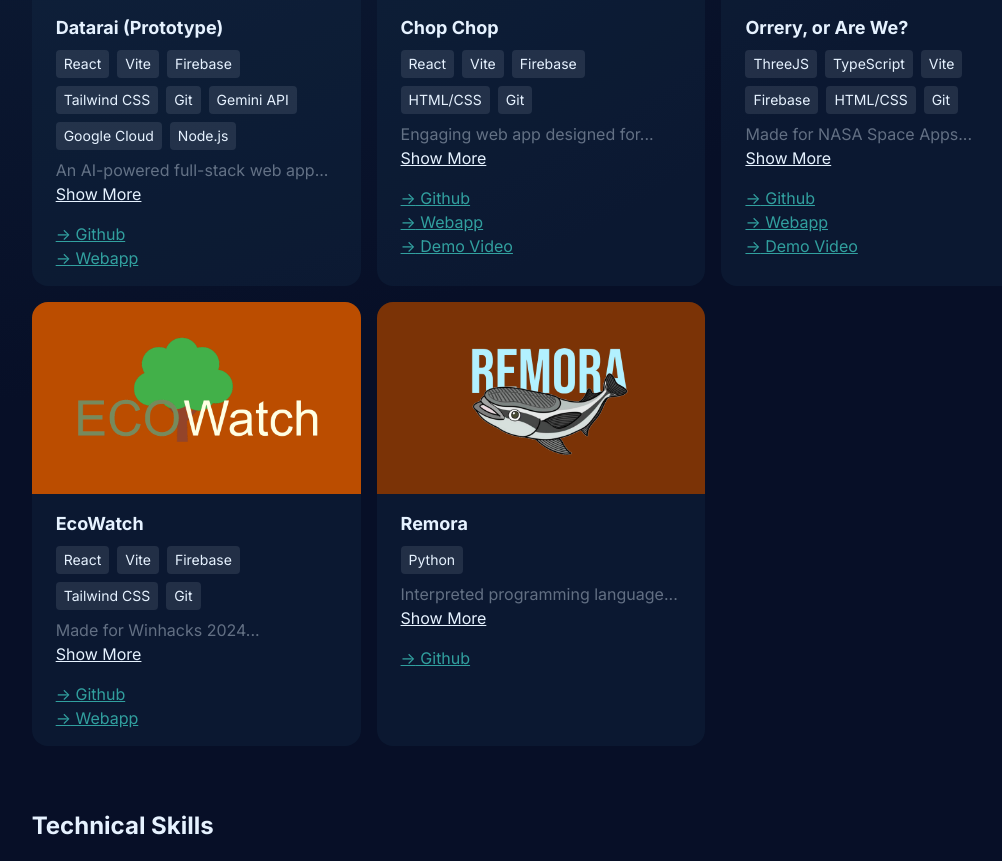
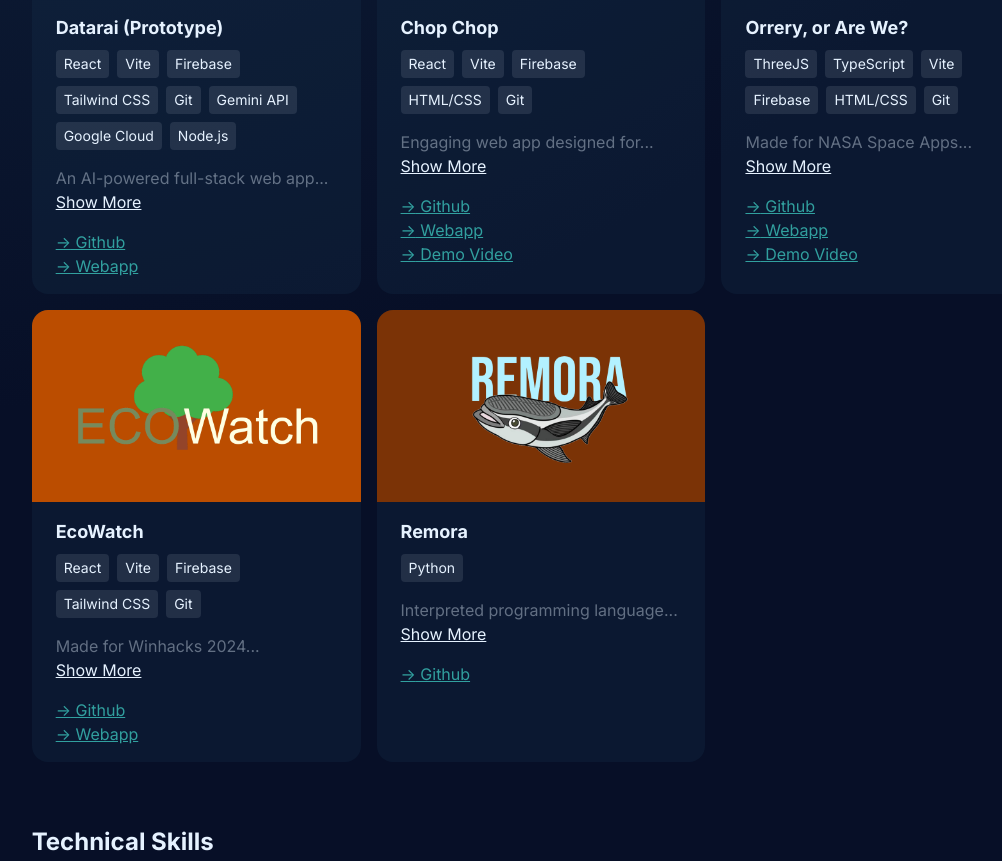
Before and after one commit to Champion2005/Portfolio, a React (Vite) app: page / in a window 1280 px wide. Shown: the part 1054-1915 px from the top of the page, without its empty margins (99-1101 px from the left). Built offline with nearby package versions, Linux system fonts and the light colour scheme.

Commit message:
fixed spacing

```diff
--- a/src/components/Projects.jsx
+++ b/src/components/Projects.jsx
@@ -55,7 +55,7 @@ const ProjectCard = ({
         </div>
         {showDesc ? (
           <>
-            <p className="text-primaryText/40 mt-2">{desc}</p>
+            <p className="text-primaryText/40 mt-4">{desc}</p>
             <p
               className="test-primaryText underline hover:cursor-pointer"
               onClick={toggleDesc}
@@ -65,7 +65,7 @@ const ProjectCard = ({
           </>
         ) : (
           <>
-            <p className="text-primaryText/40 mt-2">{shortDesc}</p>
+            <p className="text-primaryText/40 mt-4">{shortDesc}</p>
             <p
               className="test-primaryText underline hover:cursor-pointer"
               onClick={toggleDesc}
```
